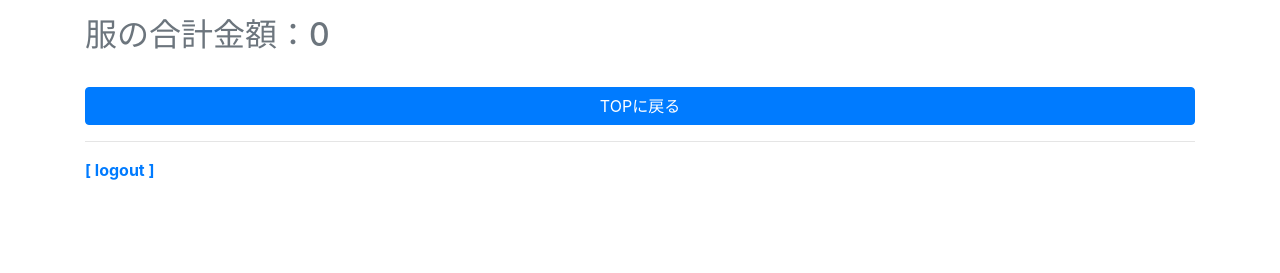
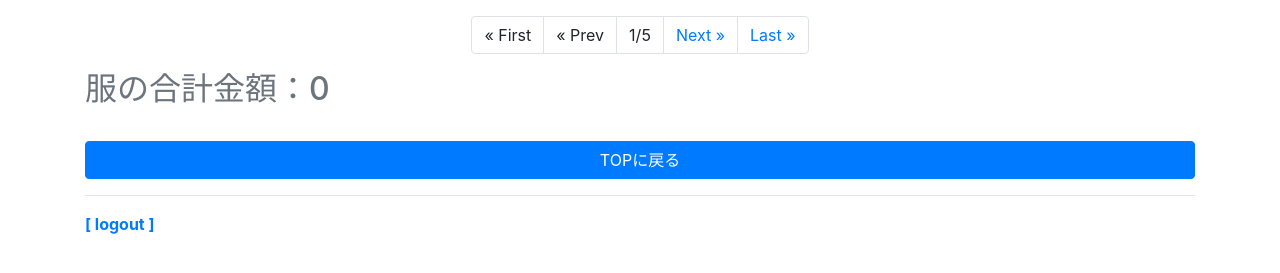
Before and after one commit to kimuson13/close-cloth, a Django app: page /clothes/search in a window 1280 px wide. Shown: the part 379-652 px from the top of the page. Run offline with Django 3.2, Linux system fonts and the light colour scheme; a user stored in the database is signed in; data comes from the database, SQL or seed files in the repository; both versions use the stored data as it was after the commit; some libraries are stand-ins or nearby versions.

Commit message:
add search pagination but it have some problem

```diff
--- a/cloth_manage/clothes/templates/clothes/search.html
+++ b/cloth_manage/clothes/templates/clothes/search.html
@@ -34,6 +34,41 @@
     </tr>
     {% endfor %}
 </table>
+<ul class="pagination justify-content-center">
+    {% if data.has_previous %}
+    <li class="page-item">
+        <a class="page-link" href="{% url 'search' %}">&laquo; First</a>
+    </li>
+    <li class="page-item">
+        <a class="page-link" href="{% url 'search' %}/{{data.previous_page_number}}">&laquo; Prev</a>
+    </li>
+    {% else %}
+    <li class="page-item">
+        <a class="page-link">&laquo; First</a>
+    </li>
+    <li class="page-item">
+        <a class="page-link">&laquo; Prev</a>
+    </li>
+    {% endif %}
+    <li class="page-item">
+        <a class="page-link">{{data.number}}/{{data.paginator.num_pages}}</a>
+    </li>
+    {% if data.has_next %}
+    <li class="page-item">
+        <a class="page-link" href="{% url 'search' %}/{{data.next_page_number}}">Next &raquo;</a>
+    </li>
+    <li class="page-item">
+        <a class="page-link" href="{% url 'search' %}/{{data.paginator.num_pages}}">Last &raquo;</a>
+    </li>
+    {% else %}
+    <li class="page-item">
+        <a class="page-link">Next &raquo;</a>
+    </li>
+    <li class="page-item">
+        <a class="page-link">Last &raquo;</a>
+    </li>
+    {% endif %}
+</ul>
 <p class="h2 text-secondary">服の合計金額：{{sum_price}}</p>
 <br>
 <a class="btn btn-primary w-100" href="{% url 'top' %}">TOPに戻る</a>
--- a/cloth_manage/clothes/urls.py
+++ b/cloth_manage/clothes/urls.py
@@ -13,6 +13,7 @@ urlpatterns = [
     path('edit/<int:num>', views.edit, name='edit'),
     path('delete/<int:num>', views.delete, name='delete'),
     path('search', views.search, name='search'),
+    path('search/<int:num>', views.search, name='search'),
     path('wishlist', views.wishlist, name='wishlist'),
     path('wishlist/<int:num>', views.wishlist, name='wishlist'),
     path('wishlist_add', views.wishlist_add, name='wishlist_add'),
--- a/cloth_manage/clothes/views.py
+++ b/cloth_manage/clothes/views.py
@@ -135,26 +135,28 @@ def delete(request, num):
     return render(request, 'clothes/delete.html', params)
 
 @login_required(login_url='/signin/')
-def search(request):
+def search(request, num=1):
     user = request.user
     if request.method == 'POST':
         form = NameSearchForm(request.POST)
         search = request.POST.get('search')
-        data = Post.objects.filter(Q(brand_name__icontains=search)|Q(buying_place__icontains=search))
+        data = Post.objects.filter(Q(brand_name__icontains=search)|Q(buying_place__icontains=search)).order_by('buying_date').reverse()
         msg = 'Result:' + str(data.count())
         price = Post.objects.filter(Q(brand_name__icontains=search)|Q(buying_place__icontains=search)).values_list('price', flat=True)
         sum_price = sum(price)
+        page = Paginator(data, 5)
     else:
         msg = 'Search words...'
         form = NameSearchForm()
-        data = Post.objects.order_by('buying_date')
+        data = Post.objects.order_by('buying_date').reverse()
         price = Post.objects.filter(owner=user).values_list('price', flat=True)
         sum_price = sum(price)
+        page = Paginator(data, 5)
     params = {
         'title': 'Search clothes',
         'message': msg,
         'form': form,
-        'data': data,
+        'data': page.get_page(num),
         'login_user': user,
         'sum_price': sum_price,
     }
```
Also changed, not shown: cloth_manage/db.sqlite3.
